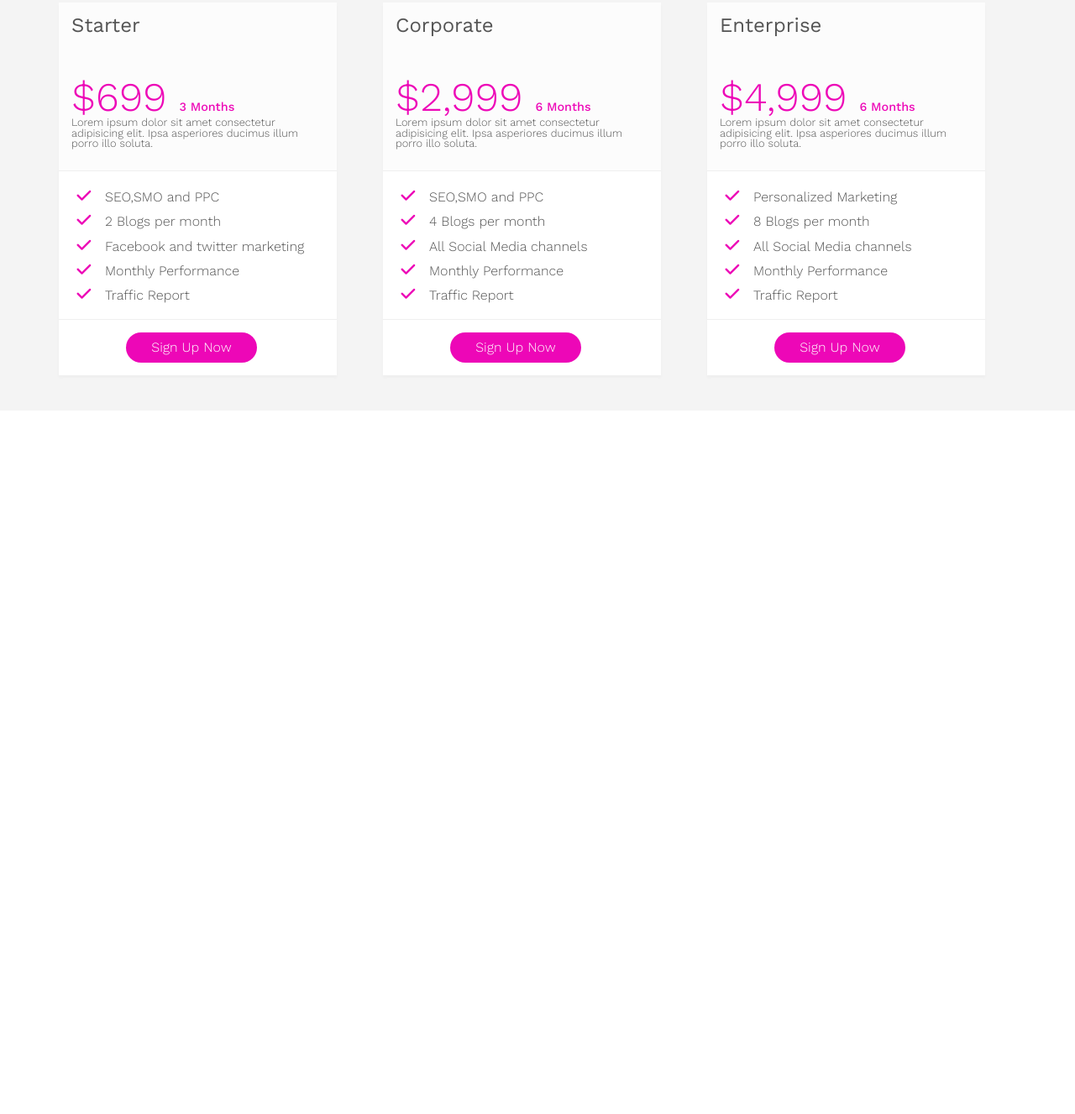
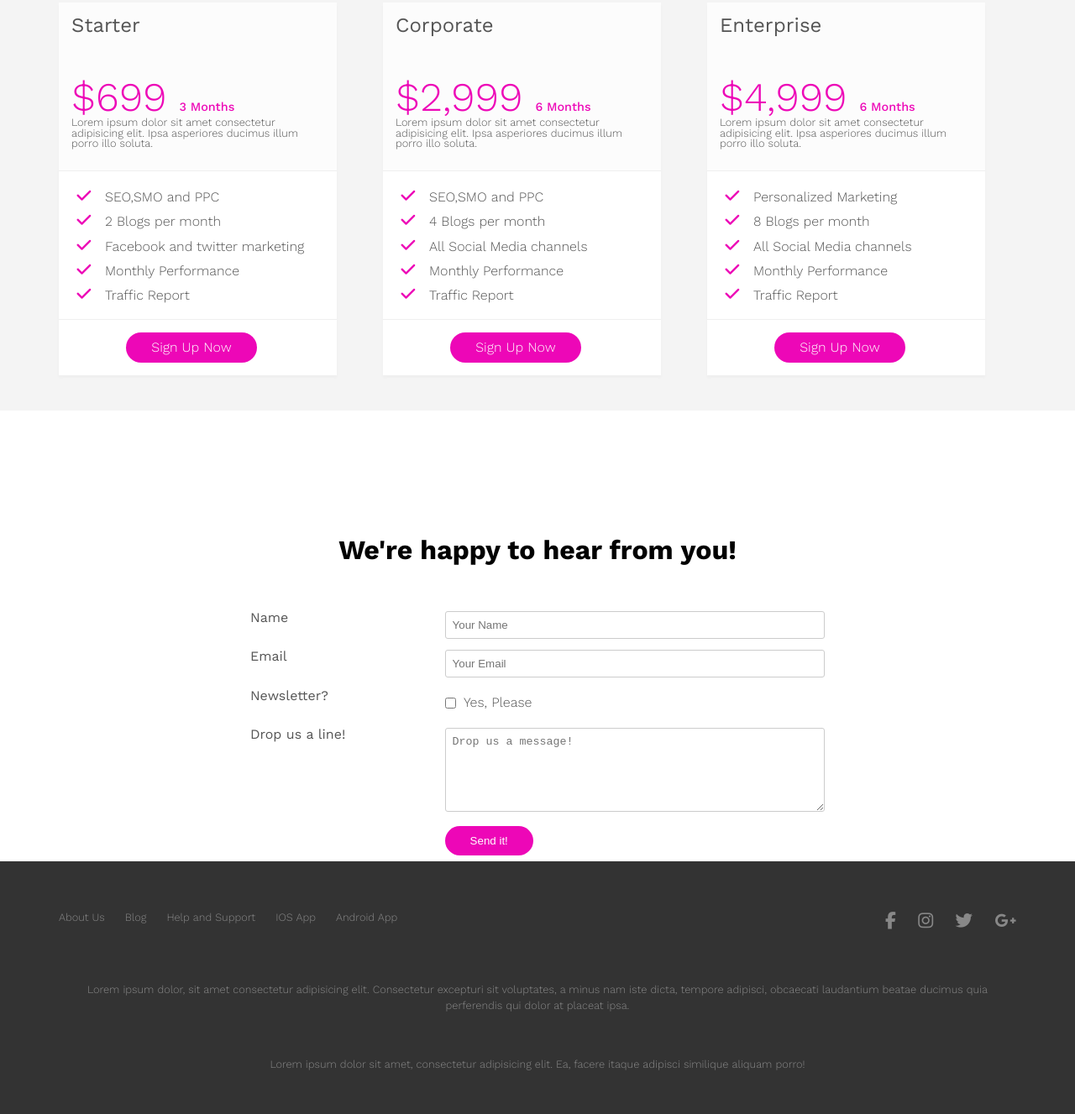
Before and after one commit to sidramwaseem/DigiSolve, a plain HTML site: page index.html in a window 1280 px wide. Shown: the part 3999-5326 px from the top of the page at 84% size. Before the commit the page ends 4488 px from the top, so only its background shows below. Drawn offline with nearby package versions, Linux system fonts and the light colour scheme.

Commit message:
uploading content

```diff
--- a/index.html
+++ b/index.html
@@ -290,5 +290,81 @@ style.css"
       </div>
     </section>
 
+    <section class="contact-section">
+      <div class="row">
+        <h2 class="contact-heading">We're happy to hear from you!</h2>
+      </div>
+      <div class="row">
+        <form method="post" action="#" class="contact-form">
+          <div class="row">
+            <div class="col span_1_of_3">
+              <label for="name">Name</label>
+            </div>
+            <div class="col span_2_of_3">
+              <input type="text" name="name" id="name" placeholder="Your Name" required>
+            </div>
+          </div>
+          <div class="row">
+            <div class="col span_1_of_3">
+              <label for="email">Email</label>
+            </div>
+            <div class="col span_2_of_3">
+              <input type="email" name="Email" id="email" placeholder="Your Email" required>
+            </div>
+          </div>
+          <div class="row">
+            <div class="col span_1_of_3">
+              <label class="newsletter" for="checkbox">Newsletter?</label>
+            </div>
+            <div class="col span_2_of_3">
+              <input type="checkbox" name="newsletter" id="checkbox"> Yes, Please
+            </div>
+          </div>
+          <div class="row">
+            <div class="col span_1_of_3">
+              <label for="message">Drop us a line!</label>
+            </div>
+            <div class="col span_2_of_3">
+              <textarea id="message" cols="30" rows="10" placeholder="Drop us a message!"></textarea>
+            </div>
+          </div>
+          <div class="row">
+            <div class="col span_1_of_3">
+              &nbsp;
+            </div>
+            <div class="col span_2_of_3">
+              <input type="submit" class="btn btn-full" value="Send it!">
+            </div>
+          </div>
+        </form>
+      </div>
+    </section>
+
+    <footer class="footer-section">
+      <div class="row">
+        <div class="col span_1_of_2">
+          <ul class="footer-nav">
+            <li><a href="#">About Us</a></li>
+            <li><a href="#">Blog</a></li>
+            <li><a href="#">Help and Support</a></li>
+            <li><a href="#">IOS App</a></li>
+            <li><a href="#">Android App</a></li>
+          </ul>
+        </div>
+        <div class="col span_1_of_2">
+          <ul class="social-links">
+            <li><a href="#"><i class="fab fa-facebook-f"></i></a></li>
+            <li><a href="#"><i class="fab fa-instagram"></i></a></li>
+            <li><a href="#"><i class="fab fa-twitter"></i></a></li>
+            <li><a href="#"><i class="fab fa-google-plus-g"></i></a></li>
+          </ul>
+        </div>
+      </div>
+      <div class="row">
+        <p>Lorem ipsum dolor, sit amet consectetur adipisicing elit. Consectetur excepturi sit voluptates, a minus nam iste dicta, tempore adipisci, obcaecati laudantium beatae ducimus quia perferendis qui dolor at placeat ipsa.</p>
+        <p>Lorem ipsum dolor sit amet, consectetur adipisicing elit. Ea, facere itaque adipisci similique aliquam porro!</p>
+      </div>
+    </foot>
+
   </body>
 </html>
--- a/resources/css/style.css
+++ b/resources/css/style.css
@@ -34,7 +34,8 @@ html, body {
 /*** Buttons ***/
 
 .btn:link,
-.btn:visited{
+.btn:visited,
+input[type=submit]{
   text-decoration: none;
   padding: 10px 30px;
   border-radius: 50px;
@@ -43,11 +44,13 @@ html, body {
 }
 
 .btn-full:link,
-.btn-full:visited{
+.btn-full:visited,
+input[type=submit]{
   background-color: #ed07b7;
 }
 .btn-full:hover,
-.btn-full:active{
+.btn-full:active,
+input[type=submit]:hover{
   background-color: #ed07b78e ;
 }
 
@@ -417,3 +420,126 @@ cite img{
 .package-box div:first-child{
   background-color:#fcfcfc;
 }
+
+
+/*** CONTACT FORM SECTION***/
+
+.contact-section{
+  text-align: center;
+}
+
+.contact-heading{
+  color: #000;
+  margin-top: 150px;
+  margin-bottom: 50px;
+}
+
+.contact-form{
+  text-align:left;
+  width:60%;
+  margin: 0 auto;
+  color: #555;
+}
+
+label{
+  font-weight:400;
+}
+
+input[type=text],
+input[type=email],textarea{
+  width: 100%;
+  padding:8px;
+  border-radius: 3px;
+  border: 1px solid #ccc;
+  background-color: #fff;
+}
+
+input[type=checkbox]{
+  margin:10px 5px 10px 0px;
+}
+
+input[type=submit]{
+  border:0;
+}
+
+textarea{
+  height: 100px;
+}
+
+.newsletter{
+  margin-top: 10px;
+  margin-bottom: 10px;
+}
+
+*:focus{
+  outline:none;
+}
+
+/*** FOOTER ***/
+footer{
+  background-color:#333;
+  padding: 50px;
+  font-size:80%;
+  color: #888;
+}
+
+.footer-nav li{
+  list-style: none;
+  display: inline-block;
+  margin-right:20px;
+}
+
+.footer-nav li a:link,
+.footer-nav li a:visited,
+.social-links li a:link,
+.social-links li a:visited{
+  text-decoration:none;
+  color: #888;
+  transition: color 0.3s;
+}
+
+.footer-nav li a:hover,
+.footer-nav li a:active{
+  color: rgb(233, 227, 227);
+}
+
+.social-links li{
+  list-style: none;
+  display: inline-block;
+  margin-left:20px;
+}
+
+.footer-nav{
+  float:left;
+}
+.social-links{
+  float:right;
+  font-size:160%;
+}
+
+.fa-facebook-f,
+.fa-instagram,
+.fa-twitter,
+.fa-google-plus-g{
+  transition:color 0.3s;
+}
+
+
+.fa-facebook-f:hover{
+  color:#3b5998;
+}
+.fa-instagram:hover{
+  color:#c32aa3;
+}
+.fa-twitter:hover{
+  color: #1da1f2;
+}
+.fa-google-plus-g:hover{
+  color: #ea4335;
+}
+
+footer p{
+  text-align: center;
+  margin-top: 50px;
+  line-height:1.5;
+}
```
